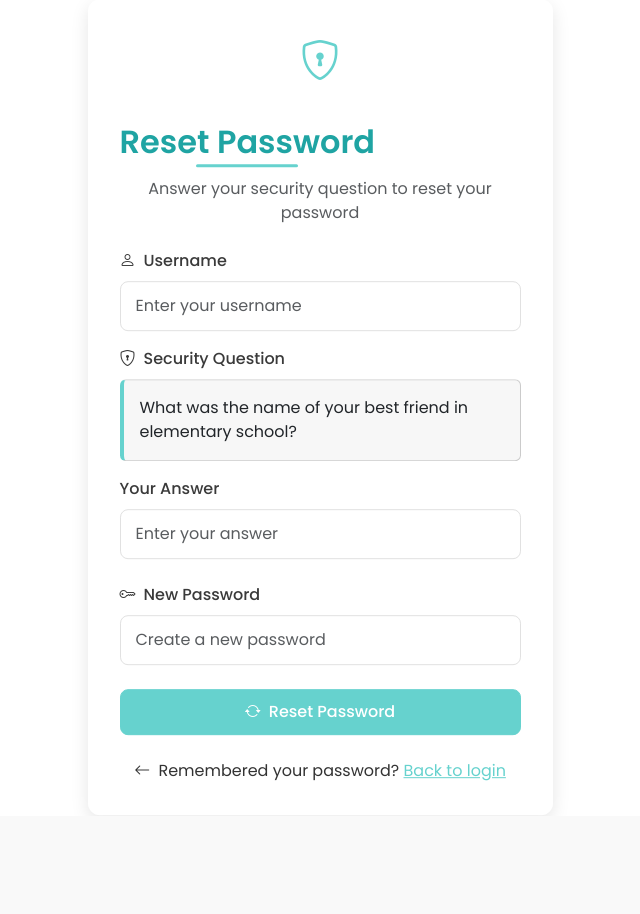
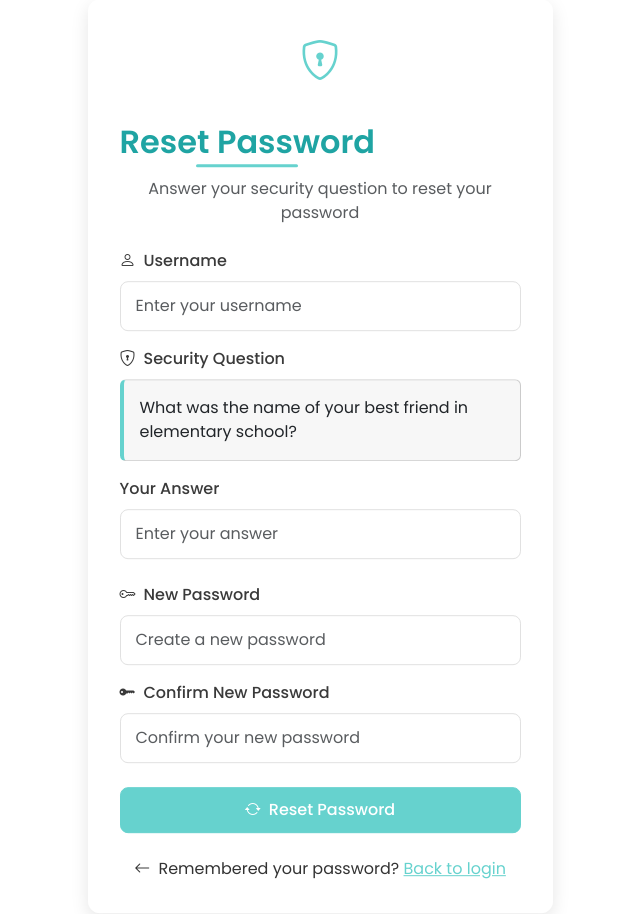
Before and after one commit to YehaoO-chen/AgileWebDevGroup23, a Flask app: page /reset in a window 1280 px wide. Shown: the part 94-1008 px from the top of the page, without its empty margins (320-960 px from the left). Before the commit the page ends 875 px from the top, so only its background shows below. Run offline with Flask 3, Linux system fonts and the light colour scheme; some libraries are stand-ins or nearby versions.

Commit message:
apply csrf to login, reset and signup

```diff
--- /dev/null
+++ b/app/forms.py
@@ -0,0 +1,67 @@
+# app/forms.py
+
+from flask_wtf import FlaskForm
+from wtforms import StringField, PasswordField, BooleanField, SubmitField, SelectField, FileField, TextAreaField
+from wtforms.validators import DataRequired, Length, Email, EqualTo, ValidationError, Optional
+from app.models import User
+
+class LoginForm(FlaskForm):
+    """User login form with CSRF protection."""
+    username = StringField('Username', validators=[DataRequired()])
+    password = PasswordField('Password', validators=[DataRequired()])
+    remember_me = BooleanField('Remember Me')
+    submit = SubmitField('Log In')
+
+class RegistrationForm(FlaskForm):
+    """User registration form with CSRF protection."""
+    username = StringField('Username', validators=[DataRequired(), Length(min=3, max=150)])
+    password = PasswordField('Password', validators=[DataRequired(), Length(min=6)])
+    confirm_password = PasswordField('Confirm Password',
+                                     validators=[DataRequired(), EqualTo('password')])
+    security_question = SelectField('Security Question', choices=[
+        ('pet', 'What was your first pet\'s name?'),
+        ('school', 'What was the name of your first school?'),
+        ('city', 'What city were you born in?'),
+        ('mother', 'What is your mother\'s maiden name?')
+    ])
+    security_answer = PasswordField('Security Answer', validators=[DataRequired()])
+    fullname = StringField('Full Name', validators=[Optional(), Length(max=150)])
+    major = StringField('Major', validators=[Optional(), Length(max=50)])
+    email = StringField('Email', validators=[Optional(), Email(), Length(max=150)])
+    phone = StringField('Phone Number', validators=[Optional(), Length(max=20)])
+    address = StringField('Address', validators=[Optional(), Length(max=200)])
+    student_id = StringField('Student ID', validators=[Optional(), Length(max=20)])
+    submit = SubmitField('Register')
+
+    # Custom validators to check if username, email, phone or student_id already exists
+    def validate_username(self, username):
+        user = User.query.filter_by(username=username.data).first()
+        if user:
+            raise ValidationError('That username is already taken. Please choose a different one.')
+
+    def validate_email(self, email):
+        if email.data:
+            user = User.query.filter_by(email=email.data).first()
+            if user:
+                raise ValidationError('That email is already registered. Please use a different one.')
+
+    def validate_phone(self, phone):
+        if phone.data:
+            user = User.query.filter_by(phone=phone.data).first()
+            if user:
+                raise ValidationError('That phone number is already registered. Please use a different one.')
+
+    def validate_student_id(self, student_id):
+        if student_id.data:
+            user = User.query.filter_by(student_id=student_id.data).first()
+            if user:
+                raise ValidationError('That student ID is already registered. Please use a different one.')
+
+class PasswordResetForm(FlaskForm):
+    """Form for users to reset their password using security question."""
+    username = StringField('Username', validators=[DataRequired()])
+    security_answer = PasswordField('Security Answer', validators=[DataRequired()])
+    password = PasswordField('New Password', validators=[DataRequired(), Length(min=6)])
+    confirm_password = PasswordField('Confirm New Password',
+                                    validators=[DataRequired(), EqualTo('password')])
+    submit = SubmitField('Reset Password')
--- a/app/routes.py
+++ b/app/routes.py
@@ -4,7 +4,8 @@ from flask_login import login_user, logout_user, login_required, current_user
 from datetime import datetime, timedelta,timezone
 from app.models import User, StudyPlan, StudyDuration, Notification
 from app import db
-
+from app.forms import LoginForm, RegistrationForm, PasswordResetForm
+from flask_wtf.csrf import CSRFProtect
 
 def init_routes(app):
     # Home page route
@@ -16,15 +17,20 @@ def init_routes(app):
         return render_template('base.html', route='mainpage', user=current_user)
 
 
-
     @app.route('/login', methods=['GET', 'POST'])
     def login():
+        # Redirect if user is already logged in
         if current_user.is_authenticated:
             return redirect(url_for('index'))
 
-        if request.method == 'POST':
-            username = request.form['username']
-            password = request.form['password']
+        # Create form object to validate CSRF token
+        form = LoginForm()
+
+        if request.method == 'POST' and form.validate_csrf_token():  # Only validate CSRF token, not other fields
+            # Get form data directly from request
+            username = request.form.get('username')
+            password = request.form.get('password')
+            remember_me = 'remember_me' in request.form
 
             # Query the database for the user
             user = User.query.filter_by(username=username).first()
@@ -36,83 +42,117 @@ def init_routes(app):
 
             # Validate user credentials
             if user.check_password(password):
-                login_user(user)
+                login_user(user, remember=remember_me)
                 flash('Login successful', 'success')
-                return redirect(url_for('index'))
+                # Redirect to next page if available, otherwise to index
+                next_page = request.args.get('next')
+                return redirect(next_page) if next_page else redirect(url_for('index'))
             else:
                 flash('Invalid password. Please try again.', 'danger')
 
-        return render_template('login.html')
+        # Render the login template
+        return render_template('login.html', form=form)
 
-    # Logout route
-    @app.route('/logout')
-    @login_required
-    def logout():
-        logout_user()
-        flash('You have been logged out', 'info')
-        return redirect(url_for('login'))
 
     @app.route('/signup', methods=['GET', 'POST'])
     def signup():
-        if request.method == 'POST':
+        # Create form object to validate CSRF token
+        form = RegistrationForm()
+
+        if request.method == 'POST' and form.validate_csrf_token():  # Only validate CSRF token, not other fields
             try:
-                # Get form data
-                username = request.form['username']
-                password = request.form['password']
-                security_answer = request.form['security_answer']
+                # Get form data directly from request
+                username = request.form.get('username')
+                password = request.form.get('password')
+                confirm_password = request.form.get('confirm_password')
+                security_answer = request.form.get('security_answer')
 
-                # Check if the username already exists in the database
+                # Check if passwords match
+                if password != confirm_password:
+                    flash('Passwords do not match.', 'danger')
+                    return redirect(url_for('signup'))
+
+                # Check if username already exists
                 existing_user = User.query.filter_by(username=username).first()
                 if existing_user:
                     flash('Username already exists', 'danger')
                     return redirect(url_for('signup'))
 
-                # Create a new user and add it to the database
+                # Create new user object
                 new_user = User(username=username, password=password, security_answer=security_answer)
+
+                # Add optional fields if provided
+                # Note: In this simplified version we're not collecting these fields,
+                # but you can add them if needed in your form
+
+                # Save user to database
                 db.session.add(new_user)
                 db.session.commit()
 
                 flash('Signup successful! Please log in.', 'success')
                 return redirect(url_for('login'))
             except Exception as e:
+                # Rollback transaction in case of error
                 db.session.rollback()
                 flash(f'An error occurred: {str(e)}', 'danger')
                 return redirect(url_for('signup'))
 
-        return render_template('signup.html')
+        # Render the signup template
+        return render_template('signup.html', form=form)
+
 
     @app.route('/reset', methods=['GET', 'POST'])
     def reset():
-        if request.method == 'POST':
-            username = request.form['username']
-            security_answer = request.form['security_answer']
-            new_password = request.form['new_password']
+        # Create form object to validate CSRF token
+        form = PasswordResetForm()
 
-            # Query the database for the user
+        if request.method == 'POST' and form.validate_csrf_token():  # Only validate CSRF token, not other fields
+            # Get form data directly from request
+            username = request.form.get('username')
+            security_answer = request.form.get('security_answer')
+            password = request.form.get('password')
+            confirm_password = request.form.get('confirm_password')
+
+            # Check if passwords match
+            if password != confirm_password:
+                flash('Passwords do not match.', 'danger')
+                return redirect(url_for('reset'))
+
+            # Query for the user
             user = User.query.filter_by(username=username).first()
-
-            # Check if the user exists
             if not user:
                 flash('User not found. Please check your username.', 'danger')
                 return redirect(url_for('reset'))
 
-            # Validate the security answer
-            if not user.check_security_answer(security_answer):  # Use the check_security_answer method
+            # Validate security answer
+            if not user.check_security_answer(security_answer):
                 flash('Incorrect security answer. Please try again.', 'danger')
                 return redirect(url_for('reset'))
 
-            # Update the user's password
+            # Update password
             try:
-                user.password = new_password  # This will automatically hash the password
+                user.password = password  # Setter will automatically hash the password
                 db.session.commit()
                 flash('Password reset successful! You can now log in with your new password.', 'success')
                 return redirect(url_for('login'))
             except Exception as e:
+                # Rollback transaction in case of error
                 db.session.rollback()
                 flash('An error occurred while resetting your password. Please try again.', 'danger')
                 return redirect(url_for('reset'))
 
-        return render_template('reset.html')
+        # Render the password reset template
+        return render_template('reset.html', form=form)
+
+
+    # Logout route
+    @app.route('/logout')
+    @login_required
+    def logout():
+        # Log out the current user
+        logout_user()
+        flash('You have been logged out', 'info')
+        return redirect(url_for('login'))
 
     # Study plan route (requires login)
     @app.route('/studyplan')
--- a/app/static/css/reset.css
+++ b/app/static/css/reset.css
@@ -80,3 +80,10 @@ a:hover {
 .floating-card {
     animation: float 6s ease-in-out infinite;
 }
+
+.reset-icon {
+    font-size: 2.5rem;
+    color: #66D2CE;
+    margin-bottom: 1rem;
+    display: inline-block;
+}
--- a/app/templates/reset.html
+++ b/app/templates/reset.html
@@ -12,14 +12,6 @@
     <link href="https://fonts.googleapis.com/css2?family=Poppins:wght@400;500;600;700&display=swap" rel="stylesheet">
     <!-- Custom CSS -->
     <link href="{{ url_for('static', filename='css/reset.css') }}" rel="stylesheet">
-    <style>
-        .reset-icon {
-            font-size: 2.5rem;
-            color: #66D2CE;
-            margin-bottom: 1rem;
-            display: inline-block;
-        }
-    </style>
 </head>
 
 <body>
@@ -49,6 +41,9 @@
                 {% endwith %}
 
                 <form method="POST" action="{{ url_for('reset') }}">
+                    <!-- CSRF Token (only addition) -->
+                    <input type="hidden" name="csrf_token" value="{{ csrf_token() }}">
+
                     <!-- Username -->
                     <div class="mb-3">
                         <label for="username" class="form-label">
@@ -72,11 +67,19 @@
                     </div>
 
                     <!-- New Password -->
-                    <div class="mb-4">
-                        <label for="new_password" class="form-label">
+                    <div class="mb-3">
+                        <label for="password" class="form-label">
                             <i class="bi bi-key me-2"></i>New Password
                         </label>
-                        <input type="password" class="form-control" id="new_password" name="new_password" placeholder="Create a new password" required>
+                        <input type="password" class="form-control" id="password" name="password" placeholder="Create a new password" required>
+                    </div>
+
+                    <!-- Confirm Password -->
+                    <div class="mb-4">
+                        <label for="confirm_password" class="form-label">
+                            <i class="bi bi-key-fill me-2"></i>Confirm New Password
+                        </label>
+                        <input type="password" class="form-control" id="confirm_password" name="confirm_password" placeholder="Confirm your new password" required>
                     </div>
 
                     <!-- Submit Button -->
--- a/requirements.txt
+++ b/requirements.txt
@@ -16,6 +16,7 @@ SQLAlchemy==2.0.40
 typing_extensions==4.13.2
 Werkzeug==2.3.7
 wheel==0.45.1
+Flask-WTF==1.2.2
 
 # Testing dependencies
 pytest==7.4.2
```
Also changed, not shown: app/__init__.py (+7 -0 lines), app/templates/login.html (+9 -0 lines), app/templates/signup.html (+11 -0 lines), README.md.
